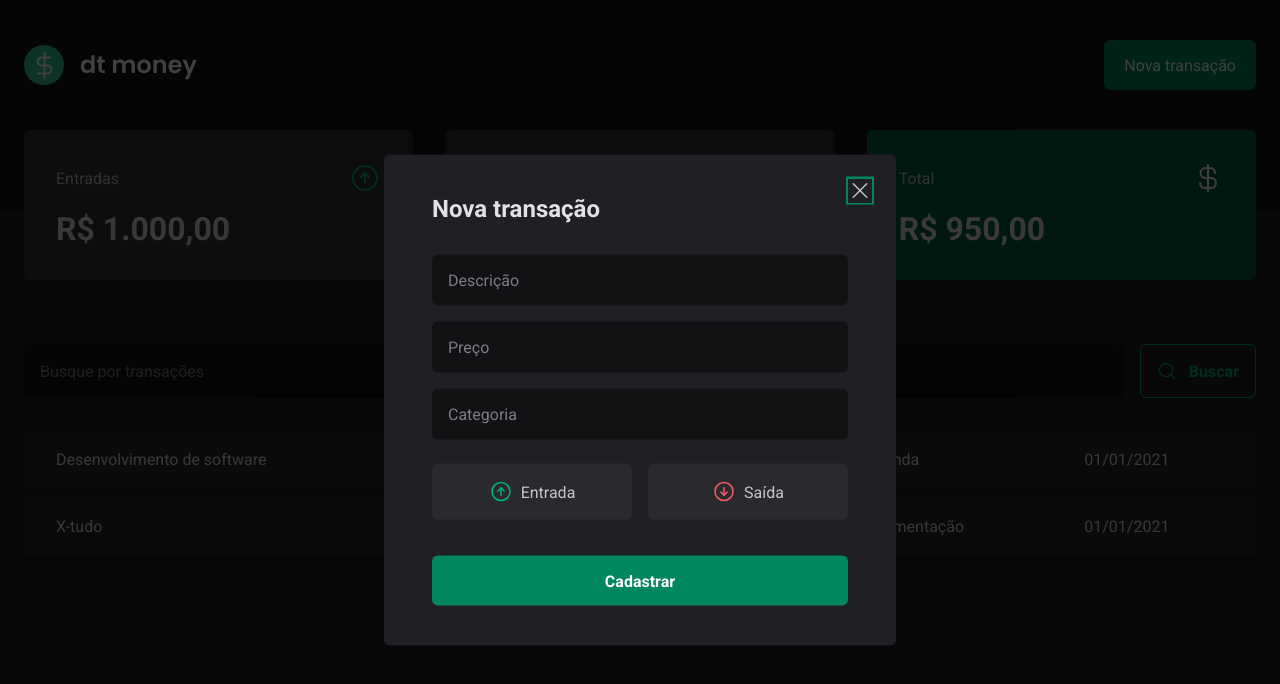
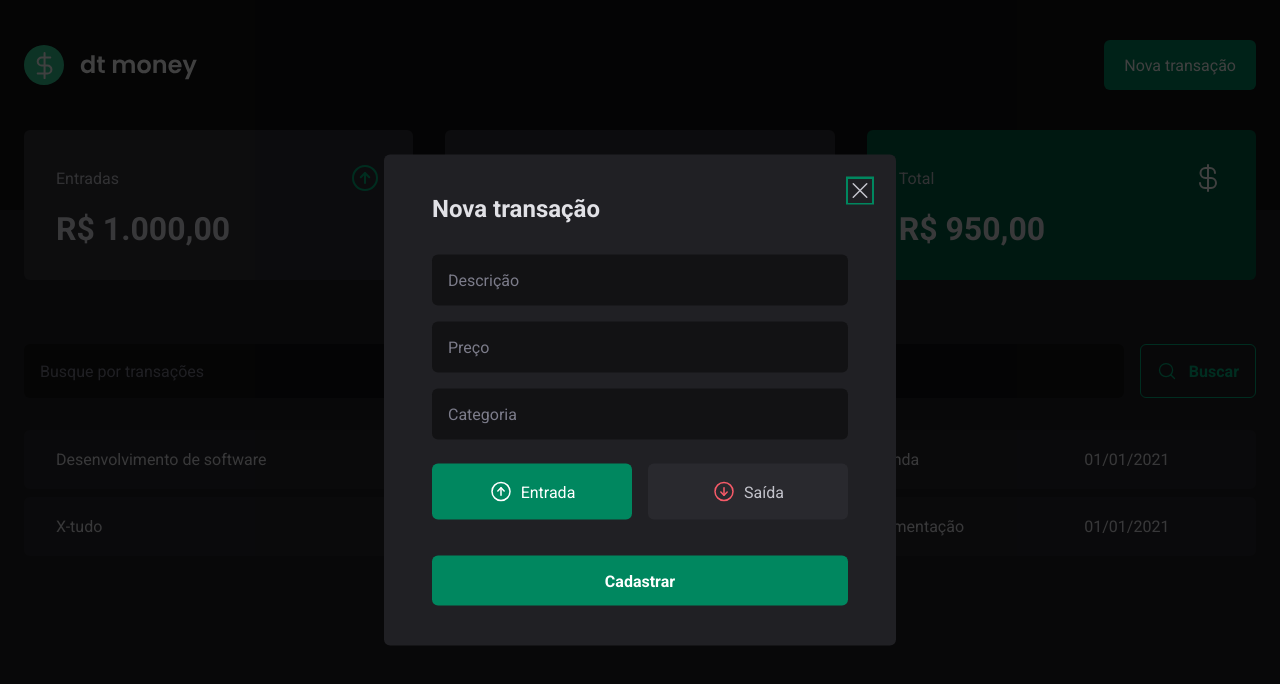
Before and after one commit to robsonshockwave/dtmoney, a React (Vite) app: page / in a window 1280 px wide. Both pictures are taken after a click on the button "Nova transação". Shown: the top 684 px of the page. Built offline with nearby package versions, Linux system fonts and the light colour scheme; data requests are answered from the project's data file.

Commit message:
campos de botões com react hook form (control)

```diff
--- a/src/components/Header/styles.ts
+++ b/src/components/Header/styles.ts
@@ -24,7 +24,7 @@
   font-weigth: bold;
   padding: 0 1.25rem;
   border-radius: 6px;
-  cursos: pointer;
+  cursor: pointer;
 
   &:hover {
     background-color: ${(props) => props.theme['green-700']};
--- a/src/components/NewTransactionModal/index.tsx
+++ b/src/components/NewTransactionModal/index.tsx
@@ -8,22 +8,25 @@
 } from './styles';
 import { ArrowCircleDown, ArrowCircleUp, X } from 'phosphor-react';
 import * as z from 'zod';
-import { useForm } from 'react-hook-form';
+import { Controller, useForm } from 'react-hook-form';
 import { zodResolver } from '@hookform/resolvers/zod';
 
 const newTransactionSchema = z.object({
   description: z.string(),
   price: z.number(),
   category: z.string(),
-  // type: z.enum(['income', 'outcome']),
+  type: z.enum(['income', 'outcome']),
 });
 
 type NewTransactionFormInputs = z.infer<typeof newTransactionSchema>;
 
 export function NewTransactionModal() {
-  const { handleSubmit, register, formState } =
+  const { handleSubmit, register, formState, control } =
     useForm<NewTransactionFormInputs>({
       resolver: zodResolver(newTransactionSchema),
+      defaultValues: {
+        type: 'income',
+      },
     });
 
   function handleCreateNewTransaction(data: NewTransactionFormInputs) {
@@ -63,7 +66,17 @@
             {...register('category')}
           />
 
-          <TransactionType>
+          <Controller
+            control={control}
+            name="type"
+            render={(props) => {
+              return (
+                <TransactionType
+                  onValueChange={(value) => {
+                    props.field.onChange(value);
+                  }}
+                  value={props.field.value}
+                >
                   <TransactionTypeButton variant="income" value="income">
                     <ArrowCircleUp size={24} />
                     Entrada
@@ -74,6 +87,9 @@
                     Saída
                   </TransactionTypeButton>
                 </TransactionType>
+              );
+            }}
+          />
 
           <button type="submit" disabled={formState.isSubmitting}>
             Cadastrar
```
Lines whose indentation alone changed are shown as unchanged.
